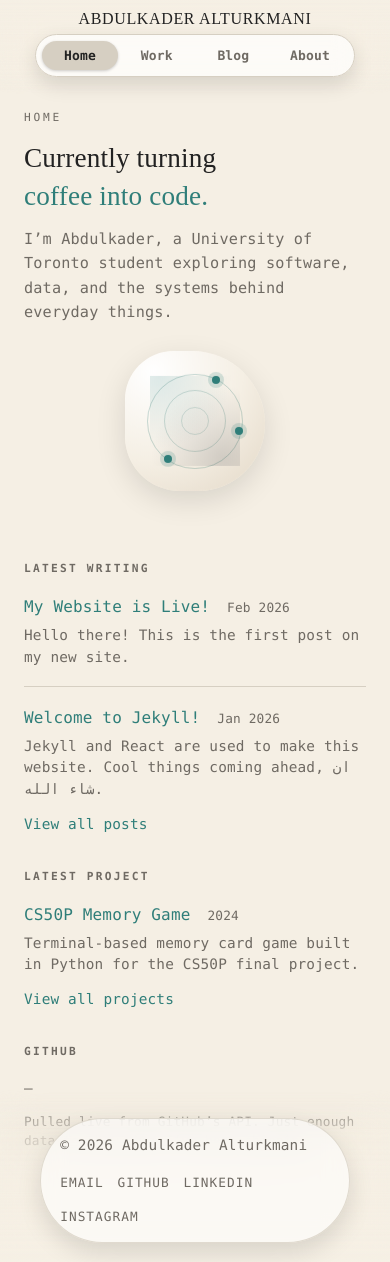
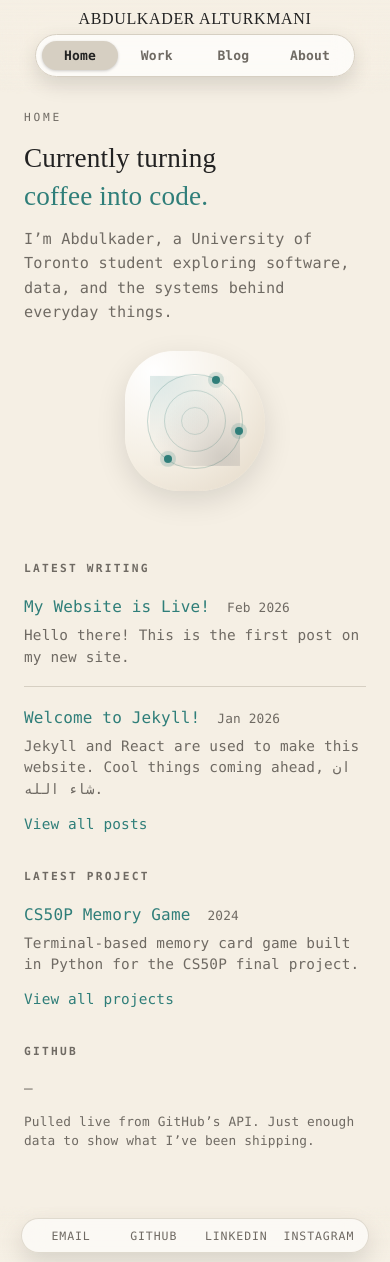
Before and after one commit to 25abid/25abid.github.io, a Jekyll site: the page built from index.html, in a window 390 px wide and 1262 px high. Built offline with Jekyll 4.4.1, drawn with Linux system fonts in a browser that asks for light colours.

Commit message:
Fix footer spacing on phone viewing

```diff
--- a/_includes/footer.html
+++ b/_includes/footer.html
@@ -1,6 +1,6 @@
 <footer class="site-footer">
   <div class="footer-inner">
-    <span>© {{ site.time | date: '%Y' }} Abdulkader Alturkmani</span>
+    <span class="footer-copy">© {{ site.time | date: '%Y' }} Abdulkader Alturkmani</span>
     <div class="footer-links">
       <a href="mailto:{{ site.email | default: 'hello@example.com' }}">Email</a>
       <a href="https://github.com/25abid" target="_blank" rel="noopener">GitHub</a>
--- a/assets/css/style.css
+++ b/assets/css/style.css
@@ -578,4 +578,34 @@ body.is-transitioning .main {
     width: min(140px, 55vw);
     justify-self: center;
   }
+
+  .site-footer {
+    padding: 0.75rem 0.8rem 0.55rem;
+  }
+
+  .footer-inner {
+    width: min(520px, calc(100% - 1rem));
+    padding: 0.45rem 0.7rem;
+    border-radius: 999px;
+    font-size: 0.78rem;
+    gap: 0.4rem;
+    justify-content: center;
+  }
+
+  .footer-links {
+    width: 100%;
+    justify-content: space-between;
+    gap: 0.4rem;
+  }
+
+  .footer-links a {
+    flex: 1;
+    text-align: center;
+    font-size: 0.72rem;
+    letter-spacing: 0.08em;
+  }
+
+  .footer-copy {
+    display: none;
+  }
 }
```
